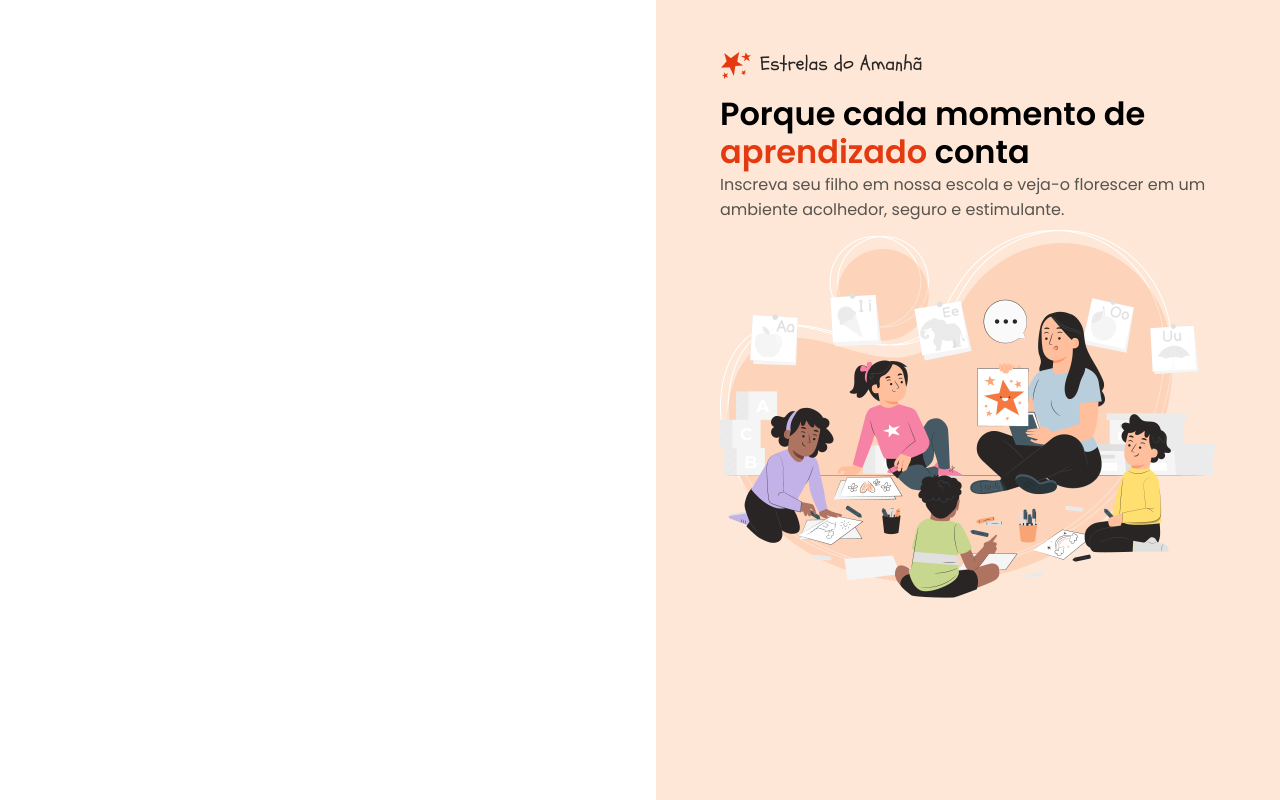
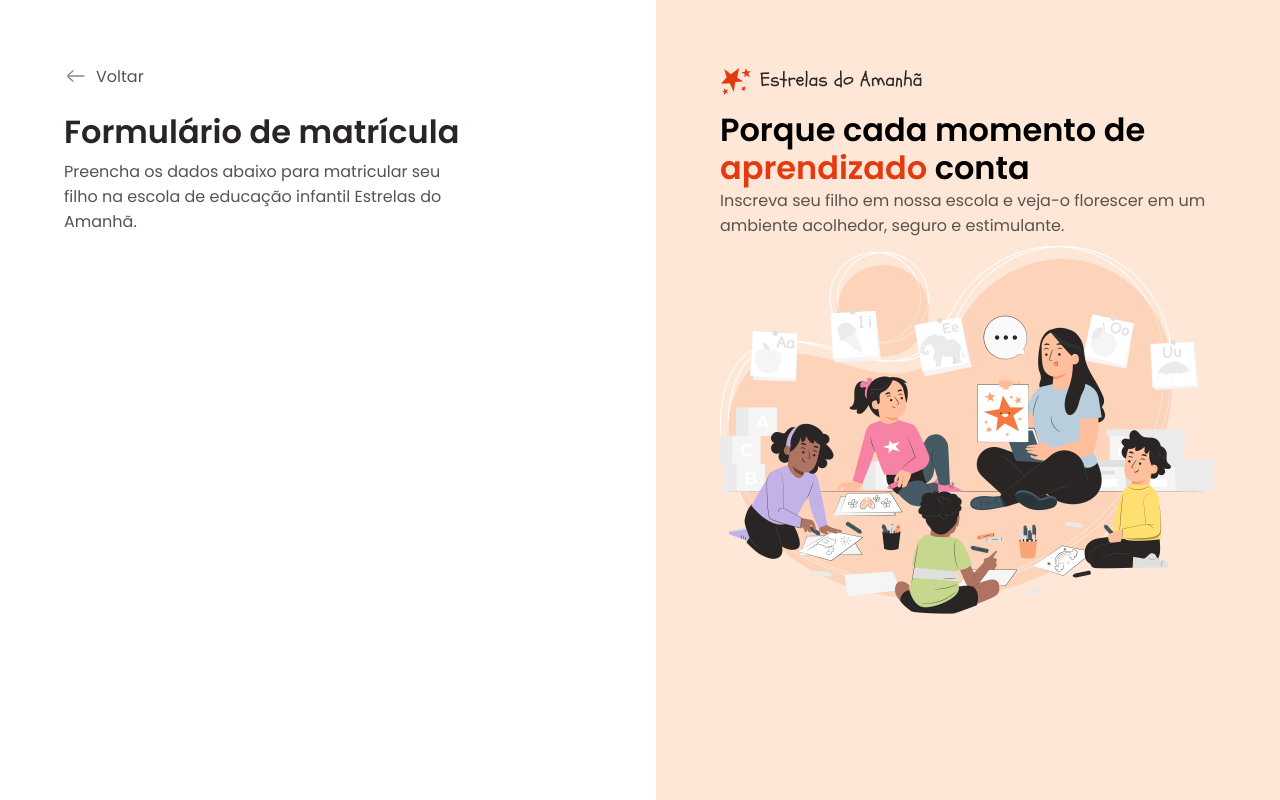
Before and after one commit to luanfiszer/formulario-matricula, a plain HTML site: page index.html in a window 1280 px wide. Drawn offline with Linux system fonts and the light colour scheme.

Commit message:
nav and header config

```diff
--- a/index.html
+++ b/index.html
@@ -13,11 +13,20 @@
 </head>
 <body>
     <div id="app">
-        <main>
-            <div class="main-container">
+        <div id="main-container" class=" flex column gap-24">
+            <nav class="flex gap-8">
+                <svg width="24" height="24" viewBox="0 0 24 24" fill="none" xmlns="http://www.w3.org/2000/svg">
+                <path d="M4 12H20" stroke="#8F8881" stroke-width="1.5" stroke-linecap="round" stroke-linejoin="round"/>
+                <path d="M8.99996 17C8.99996 17 4.00001 13.3176 4 12C3.99999 10.6824 9 7 9 7" stroke="#8F8881" stroke-width="1.5" stroke-linecap="round" stroke-linejoin="round"/>
+                </svg>
+                <span class="text-secondary ">Voltar</span>
+            </nav>
+            <header class="flex column gap-8">
+                <h1 class="text-heading1 text-primary">Formulário de matrícula</h1>
+                <p class="text-secondary">Preencha os dados abaixo para matricular seu filho na escola de educação infantil Estrelas do Amanhã.</p>
+            </header>
+        </div>
 
-            </div>
-        </main>
         <aside>
                 <header class="aside-container">
                     <div class="icon-img">
--- a/styles/index.css
+++ b/styles/index.css
@@ -1,3 +1,4 @@
 @import url(global.css);
 @import url(utility.css);
 @import url(layout.css);
+@import url(main.css);
--- a/styles/layout.css
+++ b/styles/layout.css
@@ -6,15 +6,6 @@
     overflow: hidden;
 }
 
-main {
-    padding: 4rem;
-    overflow: auto;
-
-    .main-container {
-        margin: auto;
-        max-width: 33rem;
-    }
-}
 
 aside {
     background-color: var(--surface-secondary);
@@ -25,7 +16,7 @@ aside {
         flex-wrap: wrap;
         gap: 0.5rem;
         position: fixed;
-        padding: 3rem 4rem;
+        padding: 4rem;
 
     }
 
--- /dev/null
+++ b/styles/main.css
@@ -0,0 +1,4 @@
+#main-container {
+    padding: 4rem;
+    max-width: 33rem;
+}
--- a/styles/utility.css
+++ b/styles/utility.css
@@ -63,5 +63,29 @@
 }
 
 .text-sm {
-    font: 400 var(--text-sm)/1.4 var(--font-family);
+  font: 400 var(--text-sm)/1.4 var(--font-family);
 }
+
+.flex {
+  display: flex;
+}
+
+.column {
+  flex-direction: column;
+}
+
+.justify-center {
+  justify-content: center;
+}
+
+.align-center {
+  align-items: center;
+}
+
+.gap-8 {
+  gap: 0.5rem;
+}
+
+.gap-24 {
+  gap: 1.5rem;
+}
```
